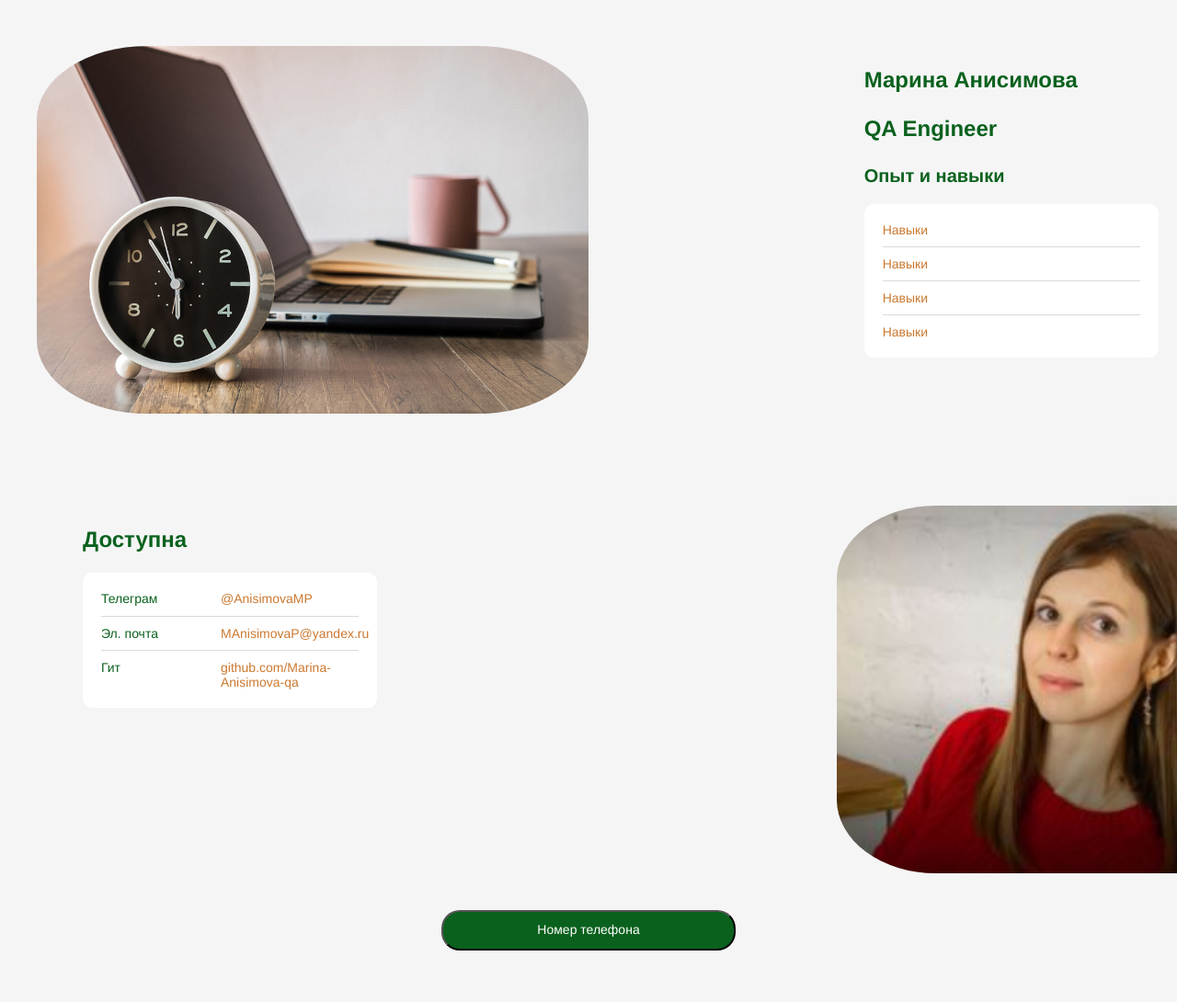
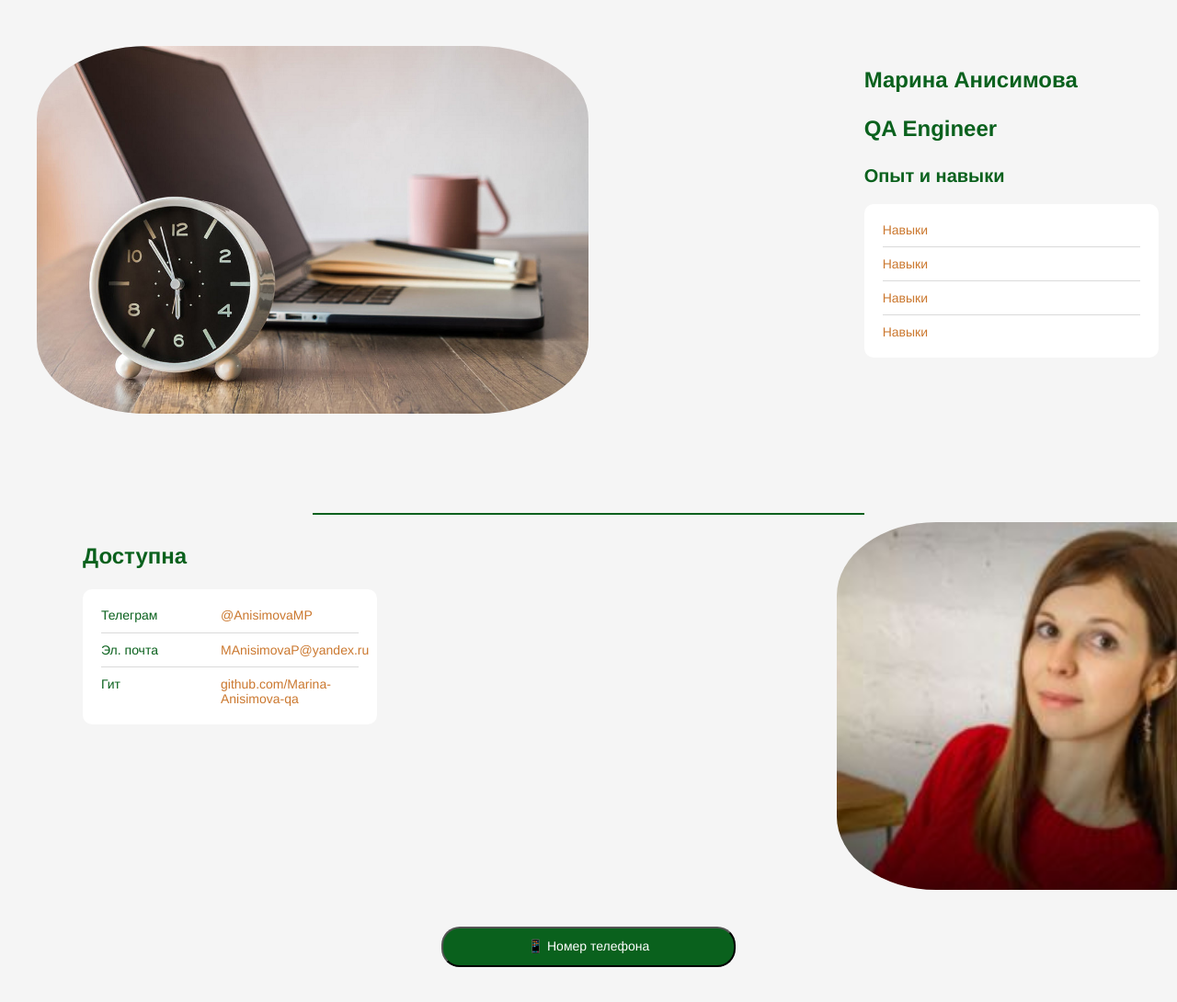
Before and after one commit to Marina-Anisimova-qa/cv, a plain HTML site: page index.html in a window 1280 px wide. Shown: the top 1090 px of the page at 92% size. Drawn offline with Linux system fonts and the light colour scheme.

Commit message:
добавлены линия и эмодзи на кнопке телефон

```diff
--- a/index.html
+++ b/index.html
@@ -35,6 +35,7 @@
                    </header>
 
     <main>
+      <hr color="#0a611d"/>
           <section class="links">
        <div>
         <h2 class="links__header">Доступна</h2>
@@ -46,8 +47,7 @@
           <li class="links__link">
             <p class="links__title">Эл. почта</p>
             <a class="linsk__link" href="mailto:MAnisimovaP@yandex.ru"
-              >MAnisimovaP@yandex.ru</a
-            >
+              >MAnisimovaP@yandex.ru</a>
                     </li>
           <li class="links__link">
             <p class="links__title">Гит</p>
@@ -59,7 +59,7 @@
 
     </main>
     <footer>
-      <button type = "button" class="button-link" href=""> Номер телефона </button>
+      <button type = "button" class="button-link" href=""> &#128241 Номер телефона </button>
     </footer>
     <script type="text/javascript" src="js.js"></script>
   </body>
```
